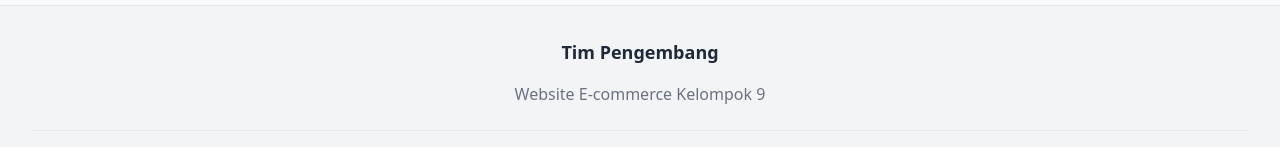
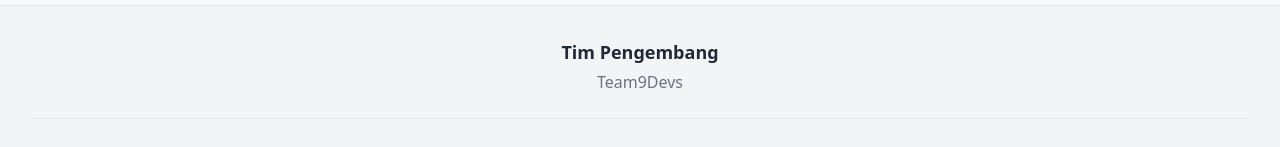
Before and after one commit to instincgpt001-pixel/kerja-rodi, a React (Vite) app in the folder front-end/: page / in a window 1280 px wide. Shown: the part 523-670 px from the top of the page. Built offline with nearby package versions, Linux system fonts and the light colour scheme; no server answers.

Commit message:
update kecil

```diff
--- a/front-end/src/components/Footer.jsx
+++ b/front-end/src/components/Footer.jsx
@@ -9,11 +9,11 @@ const Footer = () => {
     <footer className="bg-gray-100 border-t mt-16">
       <div className="max-w-7xl mx-auto px-4 sm:px-6 lg:px-8 py-8">
         <div className="text-center">
-          <h3 className="text-lg font-semibold text-gray-800 mb-4">Tim Pengembang</h3>
-          <p className="text-gray-500 mb-4">Website E-commerce Kelompok 9</p>
+          <h3 className="text-lg font-semibold text-gray-800 mb-1">Tim Pengembang</h3>
+          <p className="text-gray-500 mb-4">Team9Devs</p>
           <hr className="my-6" />
           <div className="mb-4">
-            <h4 className="font-medium text-gray-700 mb-3">Anggota Kelompok:</h4>
+            <h4 className="font-medium text-gray-700 mb-1">Anggota Kelompok:</h4>
             <div className="flex flex-wrap justify-center gap-4">
               {groupMembers.map((member, index) => (
                 <span key={index} className="bg-white px-3 py-1 rounded-full text-sm border text-gray-600">
```
Also changed, not shown: front-end/src/assets/icons/cart.svg (added).
